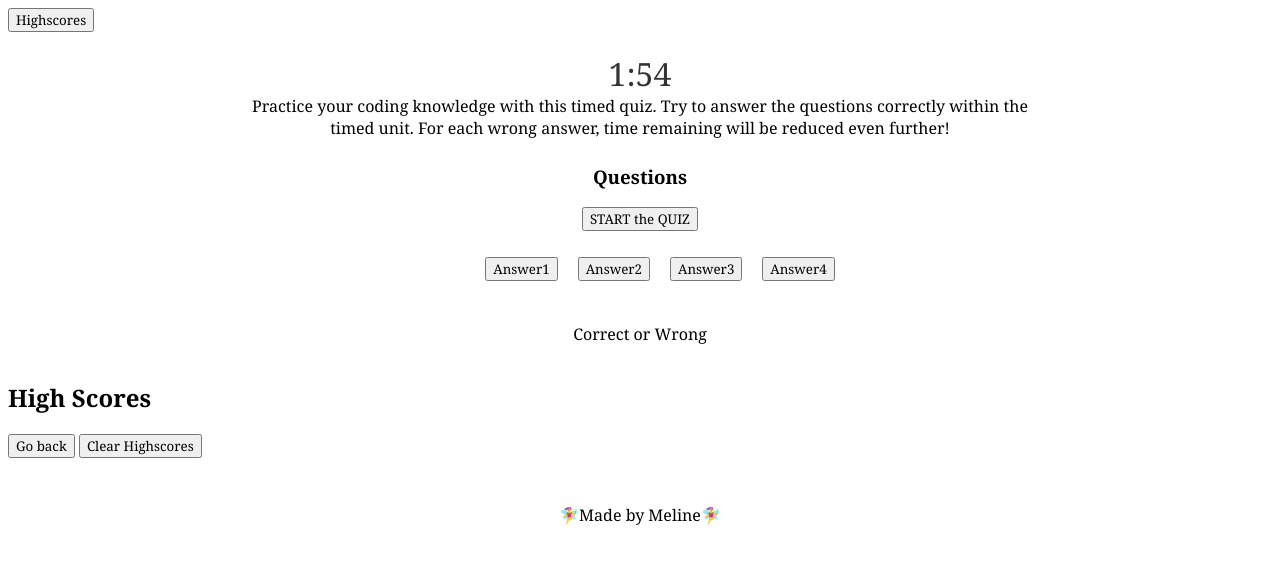
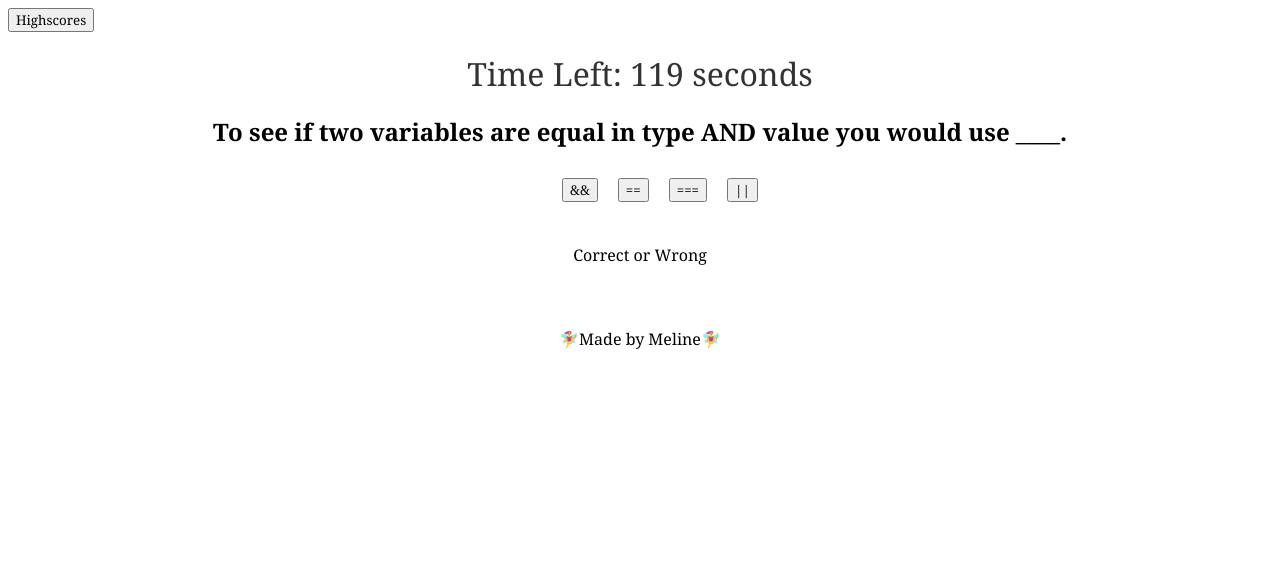
Before and after one commit to Sarkissian321/quiz-project, a plain HTML site: page index.html in a window 1280 px wide. Both pictures are taken after a click on the button "START the QUIZ". Drawn offline with Linux system fonts and the light colour scheme.

Commit message:
questions

```diff
--- a/assets/css/style.css
+++ b/assets/css/style.css
@@ -4,6 +4,9 @@
     box-sizing: border-box;
 }
 
+.hide {
+    display: none;
+}
 #countdown {
     font-size: 2em;
     text-align: center;
--- a/assets/js/script.js
+++ b/assets/js/script.js
@@ -1,34 +1,45 @@
-// Set the countdown time in seconds
-var countdownTimeInSeconds = 120;
+var countdownElement = document.getElementById("countdown");
+//initial time in seconds
+var timeLeft = 120;
 
-// Getting the countdown element from the HTML
-var countdownElement = document.getElementById('countdown');
+var score = 0;
+var currentQuestionIndex = 0;
 
-function updateCountdown() {
-    var minutes = Math.floor(countdownTimeInSeconds / 60);
-    var seconds = countdownTimeInSeconds % 60;
-
-    // Countdown clock:
-    countdownElement.innerHTML = `${minutes}:${seconds < 10 ? '0' : ''}${seconds}`;
-
-    // has the countdown reached zero?
-    if (countdownTimeInSeconds <= 0) {
-        clearInterval(countdownInterval);
-        countdownElement.innerHTML = 'Time is up!';
+function startCountdown() {
+  const countdownInterval = setInterval(function () {
+    if (timeLeft > 0) {
+      countdownElement.textContent = `Time Left: ${timeLeft} seconds`;
+      timeLeft--;
     } else {
-        countdownTimeInSeconds--;
+      clearInterval(countdownInterval);
+    //maybe we can show the results of the quiz here?
     }
+  }, 1000);
 }
 
-// Call the updateCountdown function every second (1000 milliseconds)
-const countdownInterval = setInterval(updateCountdown, 1000);
+document.getElementById("start-quiz").addEventListener("click", function () {
+  startCountdown();
+var introSection = document.getElementById("intro");
+var quizSection = document.getElementById("quiz");
+
+introSection.classList.add("hide");
+quizSection.classList.remove("hide");
+
+});
+
+var texth1 = document.getElementById("text-questions");
+var button1 = document.getElementById("answer_one");
+var button2 = document.getElementById("answer_two");
+var button3 = document.getElementById("answer_three");
+var button4 = document.getElementById("answer_four");
+
 
 // Quiz questions and answers:
 var quiz = [
     {
       question: "Commonly used data types DO Not Include:",
-      answers: ["Answer Strings", "Booleans", "Alerts", "Numbers"],
-      correctAnswer: 3, // Index of the correct answer in the 'answers' array
+      answers: ["Strings", "Booleans", "Alerts", "Numbers"],
+      correctAnswer: 2, // Index of the correct answer in the 'answers' array
     },
 
     {
@@ -57,3 +68,45 @@ var quiz = [
 
 
   ];
+
+  texth1.textContent = quiz[0].question
+  button1.textContent = quiz[0].answers[0]
+  button2.textContent = quiz[0].answers[1]
+  button3.textContent = quiz[0].answers[2]
+  button4.textContent = quiz[0].answers[3]
+
+  function checkAnswer(event) {
+var correctAnswer = quiz[0].answers[2];
+var selectedAnswer = event.target.textContent
+if (correctAnswer == selectedAnswer) {alert("Correct")}
+  }
+  button1.addEventListener("click", checkAnswer);
+  button2.addEventListener("click", checkAnswer);
+  button3.addEventListener("click", checkAnswer);
+  button4.addEventListener("click", checkAnswer);
+
+
+
+  texth1.textContent = quiz[1].question
+  button1.textContent = quiz[1].answers[0]
+  button2.textContent = quiz[1].answers[1]
+  button3.textContent = quiz[1].answers[2]
+  button4.textContent = quiz[1].answers[3]
+
+  texth1.textContent = quiz[2].question
+  button1.textContent = quiz[2].answers[0]
+  button2.textContent = quiz[2].answers[1]
+  button3.textContent = quiz[2].answers[2]
+  button4.textContent = quiz[2].answers[3]
+
+  texth1.textContent = quiz[3].question
+  button1.textContent = quiz[3].answers[0]
+  button2.textContent = quiz[3].answers[1]
+  button3.textContent = quiz[3].answers[2]
+  button4.textContent = quiz[3].answers[3]
+
+  texth1.textContent = quiz[4].question
+  button1.textContent = quiz[4].answers[0]
+  button2.textContent = quiz[4].answers[1]
+  button3.textContent = quiz[4].answers[2]
+  button4.textContent = quiz[4].answers[3]
--- a/index.html
+++ b/index.html
@@ -20,18 +20,22 @@
         </section>
     </header>
     <main>
-        <section>
+        <section id = "intro">
             <div>
-                <p class=" instructions">Practice your coding knowledge with this timed quiz. Try to answer the questions correctly within the
+                <p class=" instructions">Practice your coding knowledge with this timed quiz. Try to answer the
+                    questions correctly within the
                     timed unit. For each wrong answer, time remaining will be reduced even further!</p>
             </div>
-            <section>
+            <button id="start-quiz" class=" start-btn">START the QUIZ</button>
+        </section>
+
+        <section id ="quiz" class="hide">
             <div>
-                    <h1 class="questions">Questions</h1>
-                    <button id="start-quiz"  class=" start-btn">START the QUIZ</button>
+                <h1 id ="text-questions"   class="questions">Questions</h1>
+
                 <div>
                     <ul>
-                            <li><button class="options button" id="answer-one" value="a">Answer1</button></li>
+                        <li><button class="options button" id="answer_one" value="a">Answer1</button></li>
                         <li><button class="options button" id="answer_two" value="b">Answer2</button></li>
                         <li><button class="options button" id="answer_three" value="c">Answer3</button></li>
                         <li><button class="options button" id="answer_four" value="d">Answer4</button></li>
@@ -43,7 +47,7 @@
                         </div>
         </section>
 
-            <section class="highscores-section" id ="highscores-section">
+        <section class="highscores-section hide" id="highscores-section">
             <div>
                 <h2>High Scores</h2>
 
@@ -53,7 +57,7 @@
                 </div>
             </div>
         </section>
-        </section>
+
     </main>
 
     <footer class="footer">
```
Lines whose indentation alone changed are shown as unchanged.
